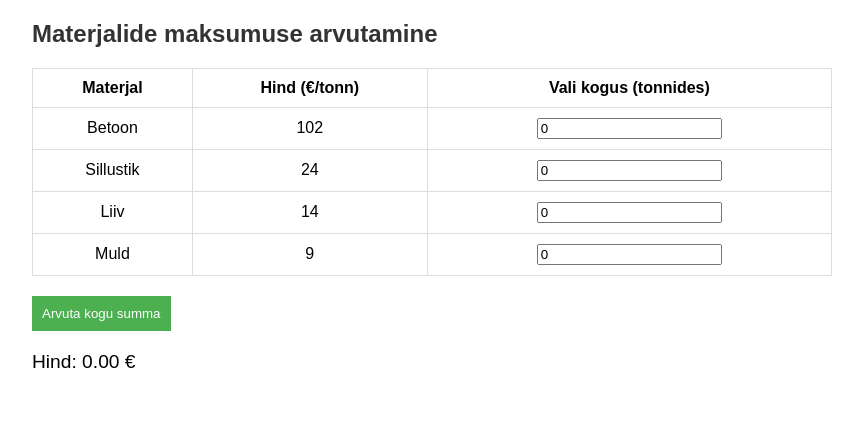
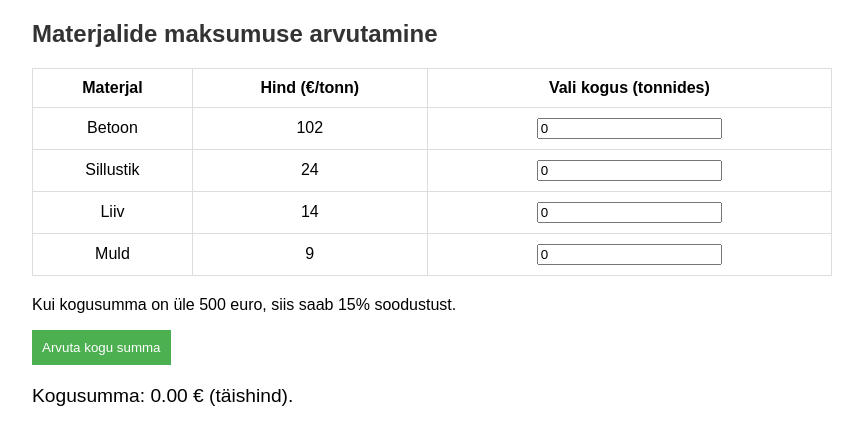
Before and after one commit to stenelisson/homework, a plain HTML site: page index.html in a window 1280 px wide. Both pictures are taken after a click on the button "Arvuta kogu summa". Shown: the whole page, without its empty margins (208-1071 px from the left). Drawn offline with Linux system fonts and the light colour scheme.

Commit message:
Update index.html

```diff
--- a/index.html
+++ b/index.html
@@ -76,37 +76,44 @@
         </tr>
     </table>
 
+    <p>Kui kogusumma on üle 500 euro, siis saab 15% soodustust.</p>
+
     <button onclick="arvutaKogumaksumus()">Arvuta kogu summa</button>
 
     <div id="vastus"></div>
 </div>
 
 <script>
-    function arvutaKogumaksumus() {
-        // Hinnad ja kogused
-        let betoonHind = parseFloat(document.getElementById("betoon-hind").textContent);
-        let sillustikHind = parseFloat(document.getElementById("sillustik-hind").textContent);
-        let liivHind = parseFloat(document.getElementById("liiv-hind").textContent);
-        let muldHind = parseFloat(document.getElementById("muld-hind").textContent);
+function arvutaKogumaksumus() {
+    // Materjalide info massiivis
+    const ehitusmaterjalid = [
+        { nimi: "Betoon", hind: parseFloat(document.getElementById("betoon-hind").textContent), kogus: parseFloat(document.getElementById("betoon-kogus").value) },
+        { nimi: "Sillustik", hind: parseFloat(document.getElementById("sillustik-hind").textContent), kogus: parseFloat(document.getElementById("sillustik-kogus").value) },
+        { nimi: "Liiv", hind: parseFloat(document.getElementById("liiv-hind").textContent), kogus: parseFloat(document.getElementById("liiv-kogus").value) },
+        { nimi: "Muld", hind: parseFloat(document.getElementById("muld-hind").textContent), kogus: parseFloat(document.getElementById("muld-kogus").value) }
+    ];
 
-        // Kasutaja sisestatud kogused
-        let betoonKogus = parseFloat(document.getElementById("betoon-kogus").value);
-        let sillustikKogus = parseFloat(document.getElementById("sillustik-kogus").value);
-        let liivKogus = parseFloat(document.getElementById("liiv-kogus").value);
-        let muldKogus = parseFloat(document.getElementById("muld-kogus").value);
+    let kogusumma = 0;
 
-        // Arvutame kogumaksumuse
-        let betoonMaksumus = betoonKogus * betoonHind;
-        let sillustikMaksumus = sillustikKogus * sillustikHind;
-        let liivMaksumus = liivKogus * liivHind;
-        let muldMaksumus = muldKogus * muldHind;
+    // Kasutame forEach tsüklit, et käia läbi kõik materjalid ja arvutada igaühe maksumus
+    ehitusmaterjalid.forEach(materjal => {
+        let materjalMaksumus = materjal.hind * materjal.kogus;
+        kogusumma += materjalMaksumus;
+    });
 
-        // Summa
-        let kogumaksumus = betoonMaksumus + sillustikMaksumus + liivMaksumus + muldMaksumus;
+    // Näitame täishinda
+    let taisHind = kogusumma;
+    let allahindlus = 0;
 
-        // Kuvame vastuse
-        document.getElementById("vastus").textContent = `Hind: ${kogumaksumus.toFixed(2)} €`;
+    // Kontrollime, kas kogusumma on üle 500 euro
+    if (kogusumma > 500) {
+        allahindlus = kogusumma * 0.15;
+        kogusumma -= allahindlus;
+        document.getElementById("vastus").textContent = `Täishind: ${taisHind.toFixed(2)} €. Soodustus: ${allahindlus.toFixed(2)} €. Kogusumma pärast 15% soodustust: ${kogusumma.toFixed(2)} €.`;
+    } else {
+        document.getElementById("vastus").textContent = `Kogusumma: ${taisHind.toFixed(2)} € (täishind).`;
     }
+}
 </script>
 
 </body>
```
